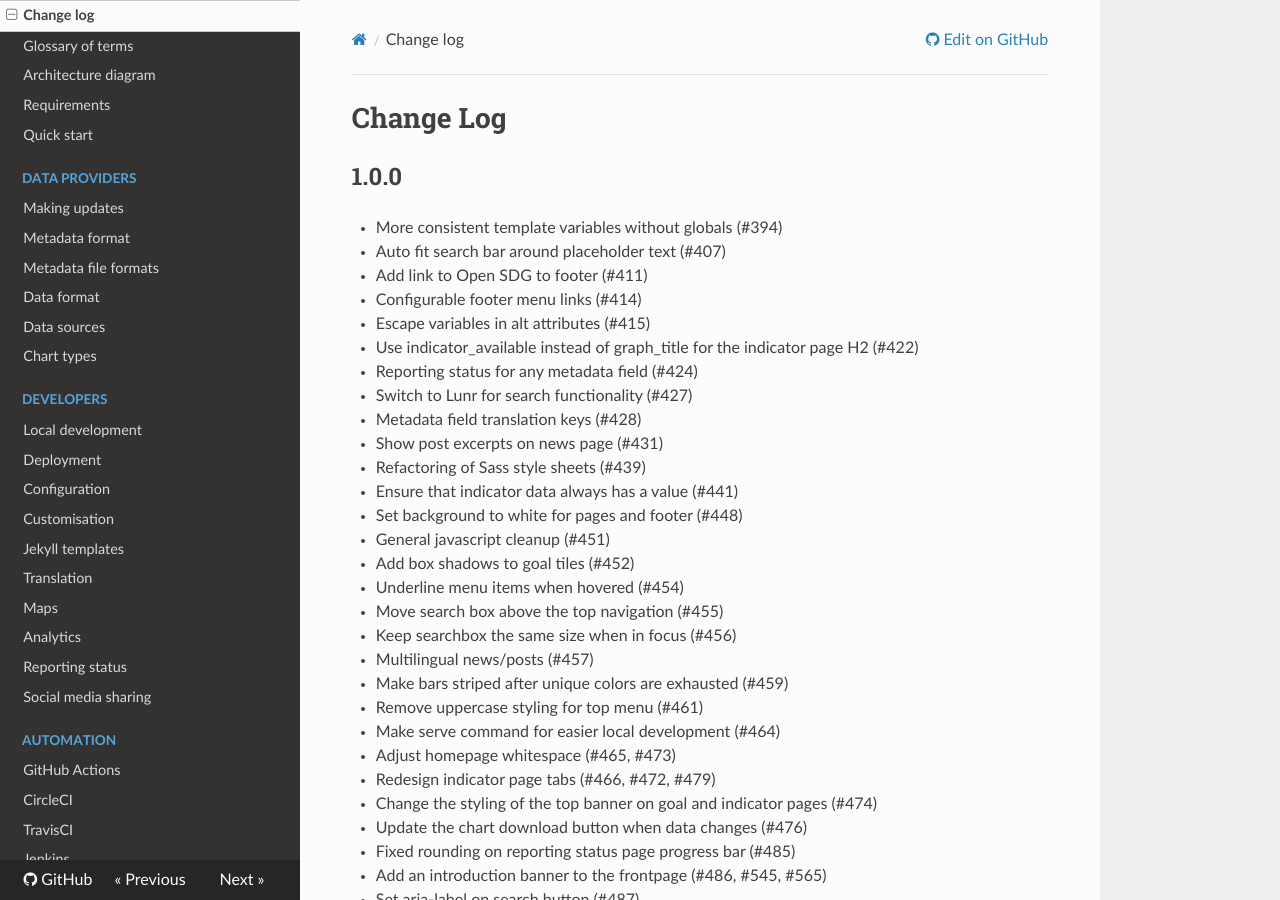
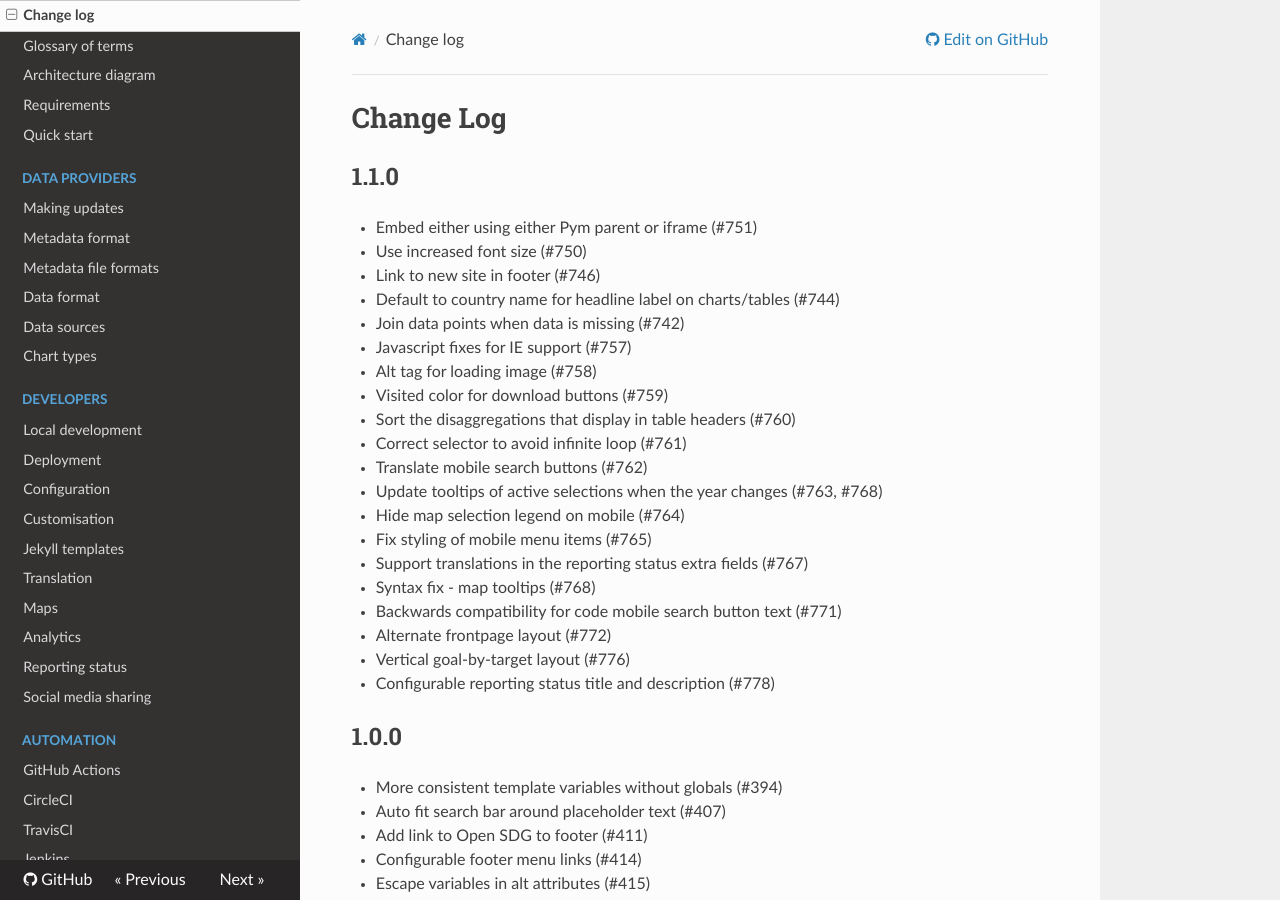
Before and after one commit to open-sdg/open-sdg, an MkDocs documentation site: the page built from docs/changelog.md, in a window 1280 px wide and 900 px high. Built offline with MkDocs 1.6.1, drawn with Linux system fonts in a browser that asks for light colours; nearby versions of some CDN libraries; old or Windows-style settings are respelled for this version of MkDocs.

Commit message:
Changelog and updates for 1.1.0.

```diff
--- a/docs/changelog.md
+++ b/docs/changelog.md
@@ -1,4 +1,27 @@
 <h1>Change Log</h1>
+
+## 1.1.0
+
+* Embed either using either Pym parent or iframe (#751)
+* Use increased font size (#750)
+* Link to new site in footer (#746)
+* Default to country name for headline label on charts/tables (#744)
+* Join data points when data is missing (#742)
+* Javascript fixes for IE support (#757)
+* Alt tag for loading image (#758)
+* Visited color for download buttons (#759)
+* Sort the disaggregations that display in table headers (#760)
+* Correct selector to avoid infinite loop (#761)
+* Translate mobile search buttons (#762)
+* Update tooltips of active selections when the year changes (#763, #768)
+* Hide map selection legend on mobile (#764)
+* Fix styling of mobile menu items (#765)
+* Support translations in the reporting status extra fields (#767)
+* Syntax fix - map tooltips (#768)
+* Backwards compatibility for code mobile search button text (#771)
+* Alternate frontpage layout (#772)
+* Vertical goal-by-target layout (#776)
+* Configurable reporting status title and description (#778)
 
 ## 1.0.0
 
```
Also changed, not shown: docs/updates.md (+14 -0 lines).
